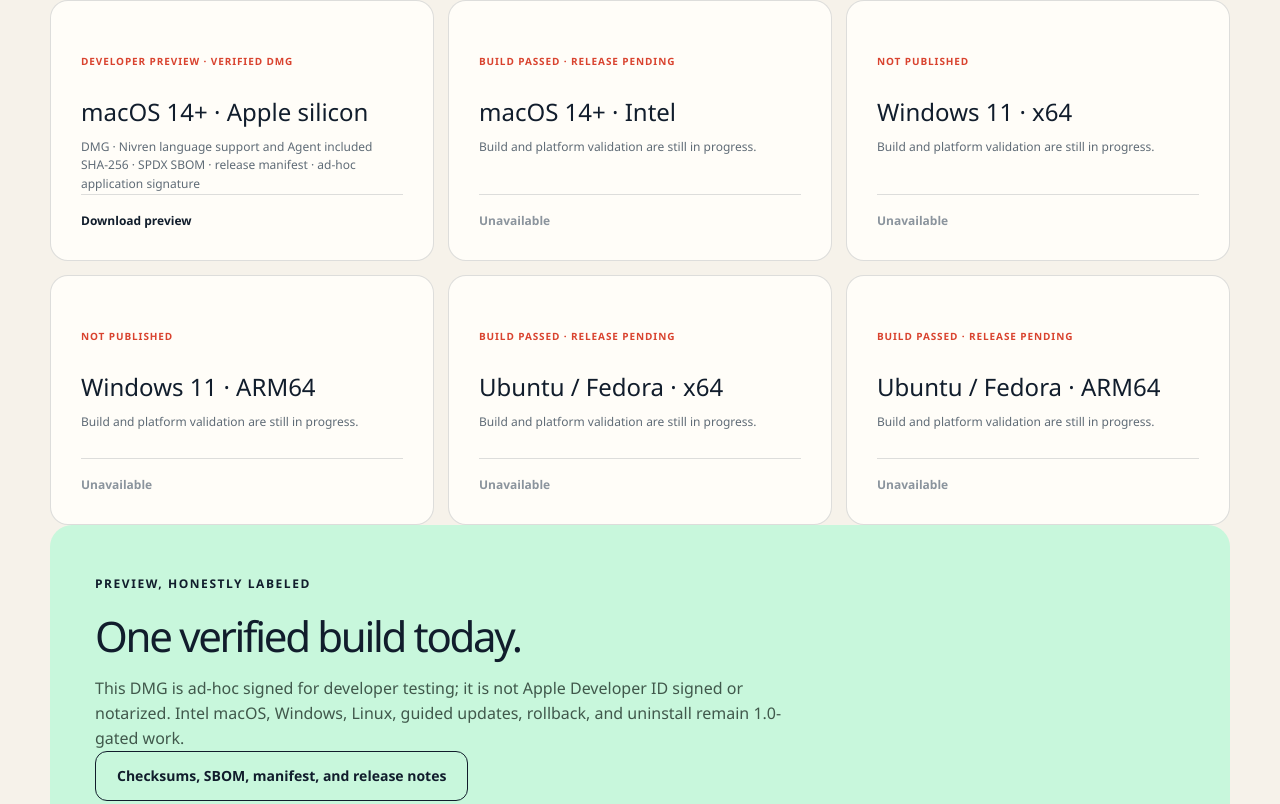
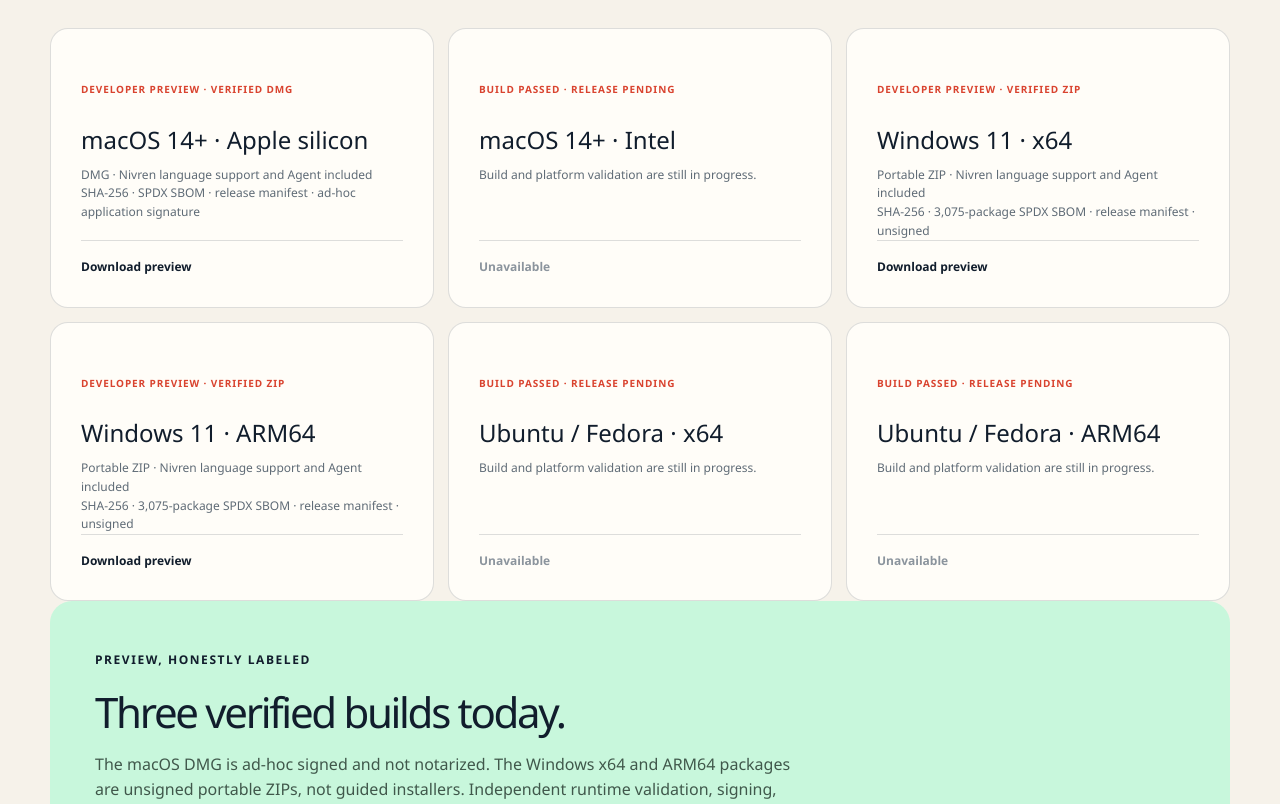
Before and after one commit to violetweather/nivren-site, a Next.js app: page /studio/downloads in a window 1280 px wide. Shown: the part 516-1320 px from the top of the page. Built offline with nearby package versions, Linux system fonts and the light colour scheme.

Commit message:
Publish Windows Studio previews (#11)

```diff
--- a/app/studio/compatibility/page.tsx
+++ b/app/studio/compatibility/page.tsx
@@ -1,4 +1,4 @@
 import { StudioNav } from "../StudioNav";
 export const metadata={title:"Studio compatibility"};
-const rows=[["macOS 14+","ARM64","Developer-preview DMG verified; Developer ID signing and notarization pending"],["macOS 14+","x64","GitHub package build and audit pass; runtime and notarization pending"],["Windows 11","x64, ARM64","Build execution blocked by GitHub runner billing; installer and runtime evidence pending"],["Ubuntu / Fedora","x64, ARM64","GitHub package builds and audits pass; installer and runtime evidence pending"],["Nivren Edition 4","Language extension","Syntax, diagnostics, formatting, commands, and Agent integration"],["Remote","SSH, containers","Code‑OSS foundations present; Nivren-specific hostile-fixture evidence pending"]];
+const rows=[["macOS 14+","ARM64","Developer-preview DMG verified; Developer ID signing and notarization pending"],["macOS 14+","x64","GitHub package build and audit pass; runtime and notarization pending"],["Windows 11","x64, ARM64","Portable previews built, tested, audited, and published; signing, installer, and independent runtime evidence pending"],["Ubuntu / Fedora","x64, ARM64","GitHub package builds and audits pass; installer and runtime evidence pending"],["Nivren Edition 4","Language extension","Syntax, diagnostics, formatting, commands, and Agent integration"],["Remote","SSH, containers","Code‑OSS foundations present; Nivren-specific hostile-fixture evidence pending"]];
 export default function Compatibility(){return <><StudioNav/><section className="page-hero compact shell"><span className="kicker">Claims follow evidence</span><h1>Compatibility</h1><p>No platform becomes supported because it compiled once. The release matrix must prove install, rendering, editing, intelligence, remote work, updates, rollback, and uninstall.</p></section><section className="content-shell shell"><div className="studio-table">{rows.map(([a,b,c])=><div key={a}><strong>{a}</strong><span>{b}</span><em>{c}</em></div>)}</div></section></>}
--- a/app/studio/downloads/page.tsx
+++ b/app/studio/downloads/page.tsx
@@ -3,10 +3,10 @@
 const releaseBase = "https://github.com/violetweather/nivren-studio-releases/releases/download/v1.132.0-developer.1";
 
 const downloads = [
-  { name: "macOS 14+ · Apple silicon", asset: "Nivren-Studio-macOS-arm64-1.132.0-developer.dmg", status: "Developer preview · verified DMG" },
+  { name: "macOS 14+ · Apple silicon", asset: "Nivren-Studio-macOS-arm64-1.132.0-developer.dmg", status: "Developer preview · verified DMG", format: "DMG", proof: "SHA-256 · SPDX SBOM · release manifest · ad-hoc application signature" },
   { name: "macOS 14+ · Intel", status: "Build passed · release pending" },
-  { name: "Windows 11 · x64", status: "Not published" },
-  { name: "Windows 11 · ARM64", status: "Not published" },
+  { name: "Windows 11 · x64", asset: "Nivren-Studio-Windows-x64-1.132.0-developer.1.zip", status: "Developer preview · verified ZIP", format: "Portable ZIP", proof: "SHA-256 · 3,075-package SPDX SBOM · release manifest · unsigned" },
+  { name: "Windows 11 · ARM64", asset: "Nivren-Studio-Windows-ARM64-1.132.0-developer.1.zip", status: "Developer preview · verified ZIP", format: "Portable ZIP", proof: "SHA-256 · 3,075-package SPDX SBOM · release manifest · unsigned" },
   { name: "Ubuntu / Fedora · x64", status: "Build passed · release pending" },
   { name: "Ubuntu / Fedora · ARM64", status: "Build passed · release pending" },
 ];
@@ -19,21 +19,21 @@
     <section className="page-hero compact shell">
       <span className="kicker">1.132.0-developer.1 · Developer preview</span>
       <h1>Studio downloads</h1>
-      <p>The first Code‑OSS-based preview is available for Apple-silicon Macs. Other platforms stay visibly unavailable until their builds and runtime evidence pass.</p>
+      <p>Verified developer previews are available for Apple-silicon Macs and Windows x64/ARM64. Other platforms stay visibly unavailable until their builds and runtime evidence pass.</p>
     </section>
     <section className="content-shell shell">
       <div className="studio-download-grid">
         {downloads.map((download) => <article key={download.name}>
           <span className="download-state">{download.status}</span>
           <h2>{download.name}</h2>
-          {download.asset ? <><p>DMG · Nivren language support and Agent included</p><p>SHA-256 · SPDX SBOM · release manifest · ad-hoc application signature</p><a className="download-action" href={`${releaseBase}/${download.asset}`}>Download preview</a></> : <><p>Build and platform validation are still in progress.</p><span className="download-action disabled">Unavailable</span></>}
+          {download.asset ? <><p>{download.format} · Nivren language support and Agent included</p><p>{download.proof}</p><a className="download-action" href={`${releaseBase}/${download.asset}`}>Download preview</a></> : <><p>Build and platform validation are still in progress.</p><span className="download-action disabled">Unavailable</span></>}
         </article>)}
       </div>
       <div className="studio-callout">
         <div>
           <span className="kicker">Preview, honestly labeled</span>
-          <h2>One verified build today.</h2>
-          <p>This DMG is ad-hoc signed for developer testing; it is not Apple Developer ID signed or notarized. Intel macOS, Windows, Linux, guided updates, rollback, and uninstall remain 1.0-gated work.</p>
+          <h2>Three verified builds today.</h2>
+          <p>The macOS DMG is ad-hoc signed and not notarized. The Windows x64 and ARM64 packages are unsigned portable ZIPs, not guided installers. Independent runtime validation, signing, updates, rollback, and uninstall remain 1.0-gated work.</p>
           <a className="button secondary" href="https://github.com/violetweather/nivren-studio-releases/releases/tag/v1.132.0-developer.1">Checksums, SBOM, manifest, and release notes</a>
         </div>
       </div>
--- a/app/studio/page.tsx
+++ b/app/studio/page.tsx
@@ -7,7 +7,7 @@
   return <>
     <StudioNav />
     <section className="studio-hero shell">
-      <div><span className="kicker">Nivren Studio developer preview</span><h1>See what your program <em>means.</em></h1><p>A Nivren-first Code‑OSS workbench with Edition 4 intelligence, an account-free Agent surface, and the editing, terminal, Git, extension, and accessibility foundations developers already expect.</p><div className="hero-actions"><Link className="button primary" href="/studio/downloads">Download for Apple silicon</Link><Link className="button secondary" href="/studio/docs">Explore the workflow</Link></div></div>
+      <div><span className="kicker">Nivren Studio developer preview</span><h1>See what your program <em>means.</em></h1><p>A Nivren-first Code‑OSS workbench with Edition 4 intelligence, an account-free Agent surface, and the editing, terminal, Git, extension, and accessibility foundations developers already expect.</p><div className="hero-actions"><Link className="button primary" href="/studio/downloads">Download developer preview</Link><Link className="button secondary" href="/studio/docs">Explore the workflow</Link></div></div>
       <div className="studio-window" aria-label="Nivren Studio interface preview"><div className="studio-titlebar"><i/><i/><i/><span>commerce · Nivren Studio</span></div><div className="studio-workbench"><aside><b>PROJECT</b><span>api</span><span>shared</span><span>tests</span></aside><pre><code className="syntax-code"><span className="syn-keyword">define</span> fetch_user{`\n`}<span className="syn-keyword">needs</span> Network <span className="syn-keyword">within</span> <span className="syn-string">&quot;api.example.com&quot;</span>{`\n`}{`{`}{`\n`}    <span className="syn-keyword">keep</span> response <span className="syn-keyword">set perform</span> request <span className="syn-keyword">or give</span>{`\n`}    <span className="syn-keyword">give</span> response <span className="syn-keyword">through</span> decode_user{`\n`}{`}`}</code></pre><section><b>INTENT</b><strong>1 external effect</strong><span>Network</span><span>0 plan allocations</span><span>Cleanup proven</span></section></div><div className="studio-agent"><span>⌁ Agent</span><p>Explain, plan, review, or run in an isolated checkpoint…</p><kbd>⌘↵</kbd></div></div>
     </section>
     <section className="proof-strip"><div className="shell proof-grid"><div><strong>Code‑OSS</strong><span>proven editor foundation</span></div><div><strong>5</strong><span>BYOK agent providers</span></div><div><strong>Edition 4</strong><span>syntax, diagnostics, and commands</span></div><div><strong>Local first</strong><span>no Nivren account required</span></div></div></section>
```
Also changed, not shown: app/studio/releases/page.tsx (+1 -1 lines), 1 other file (tests, documents, lock files or other folders).
